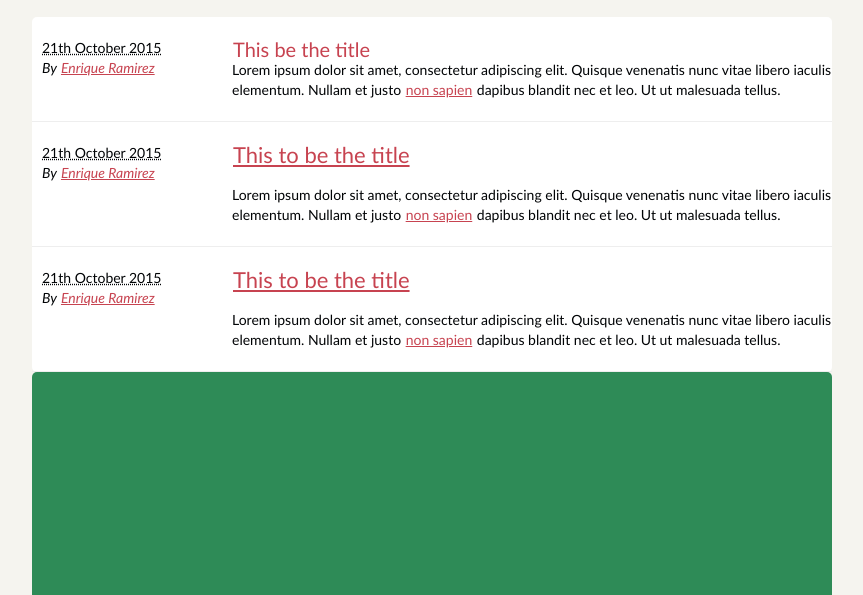
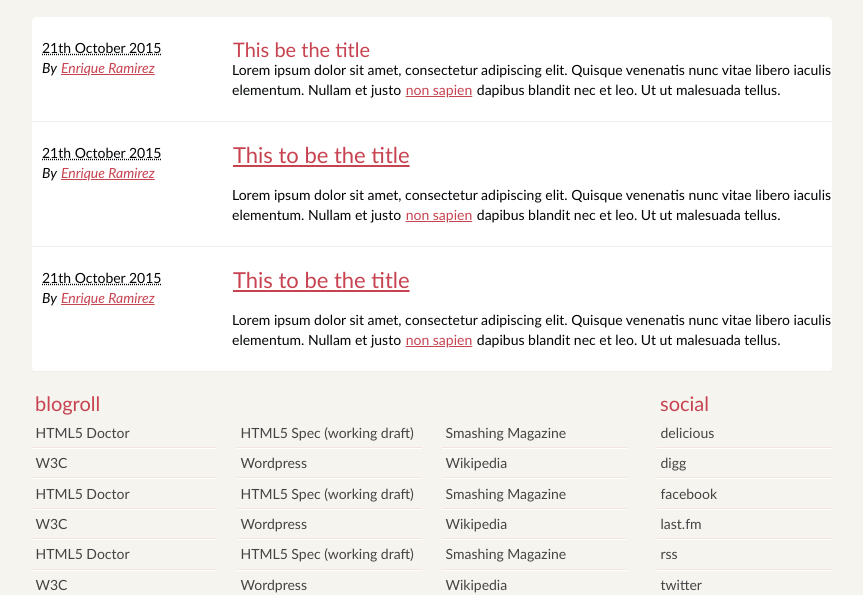
Before and after one commit to ranwu/basicblog, a plain HTML site: page index.html in a window 1280 px wide. Shown: the part 357-952 px from the top of the page, without its empty margins (208-1071 px from the left). Drawn offline with Linux system fonts and the light colour scheme.

Commit message:
regularly develop

```diff
--- a/css/main.css
+++ b/css/main.css
@@ -156,10 +156,6 @@ dd {margin-left: 1.5em;}
             font-weight: bold;
         }
 
-
-
-
-
 /****** Featured ******/
     #featured {
         background: white;
@@ -212,6 +208,14 @@ dd {margin-left: 1.5em;}
      .entry-title a:link, .entry-title a:visited {
         text-decoration: none;
     }
+     #posts-list .hentry:hover {
+         background: #C64350;
+         color: #ffffff;
+     }
+     #posts-list .hentry:hover a:link, #posts-list .hentry:hover a:visited {
+         color: #F6CF74;
+         text-shadow: 1px 1px 1px #333;
+     }
 
      /* Content */
     .hentry footer { margin-bottom: 2em;}
@@ -229,16 +233,55 @@ dd {margin-left: 1.5em;}
     }
 /****** Extras ******/
     #extras {
-        background: seagreen;
-        height: 250px;
-        margin: 0px auto 2.5em auto;
+        /*background: seagreen;*/
+        /*height: 250px;*/
+        margin: 20px auto 3em auto;
         border-radius: 5px;
     }
+    #extras ul {list-style: none; margin: 0;}
+    #extras li {border-bottom: 1px solid #ffffff;}
+    #extras h2 {
+        color:  #C74350;
+        font-size: 1.429em;
+        margin-bottom: .25em;
+        padding: 0 3px;
+    }
+    #extras a:link, #extras a:visited {
+        color: #444;
+        display: block;
+        border-bottom: 1px solid #F4E3E3;
+        text-decoration: none;
+        padding: .3em .25em;
+    }
+    #extras a:hover, #extras a:active {
+        color: #ffffff;
+        background: #C74350;
+    }
+
+    /* Blogroll */
+    #extras .blogroll {
+        float: left;
+        width: 615px;
+    }
+    #extras .blogroll li {
+        float: left;
+        margin: 0 20px 0 0;
+        width: 185px;
+    }
+
+    /* Social */
+    #extras .social {
+        float: right;
+        width: 175px;
+    }
+
+/******* Footer *******/
+#contentinfo {padding-bottom: 2em;text-align: right;}
 
 /****** About ******/
     #contentinfo {
         background: white;
         height: 100px;
         margin-bottom: 2em;
-        border-radius: 5px;
+        border-radius: 5px;;
     }
--- a/index.html
+++ b/index.html
@@ -119,7 +119,53 @@
             </li>
         </ol>
     </section><!-- /#content -->
-    <section id="extras" class="body"></section><!-- /#extras -->
+    <section id="extras" class="body">
+        <div class="blogroll">
+            <h2>blogroll</h2>
+
+            <ul>
+                <li><a href="#" rel="external">HTML5 Doctor</a></li>
+                <li><a href="#" rel="external">HTML5 Spec (working draft)</a></li>
+
+                <li><a href="#" rel="external">Smashing Magazine</a></li>
+                <li><a href="#" rel="external">W3C</a></li>
+                <li><a href="#" rel="external">Wordpress</a></li>
+
+                <li><a href="#" rel="external">Wikipedia</a></li>
+                <li><a href="#" rel="external">HTML5 Doctor</a></li>
+                <li><a href="#" rel="external">HTML5 Spec (working draft)</a></li>
+
+                <li><a href="#" rel="external">Smashing Magazine</a></li>
+                <li><a href="#" rel="external">W3C</a></li>
+                <li><a href="#" rel="external">Wordpress</a></li>
+
+                <li><a href="#" rel="external">Wikipedia</a></li>
+                <li><a href="#" rel="external">HTML5 Doctor</a></li>
+                <li><a href="#" rel="external">HTML5 Spec (working draft)</a></li>
+
+                <li><a href="#" rel="external">Smashing Magazine</a></li>
+                <li><a href="#" rel="external">W3C</a></li>
+                <li><a href="#" rel="external">Wordpress</a></li>
+
+                <li><a href="#" rel="external">Wikipedia</a></li>
+            </ul>
+        </div><!-- /.blogroll -->
+
+        <div class="social">
+
+            <h2>social</h2>
+            <ul>
+                <li><a href="http://delicious.com/enrique_ramirez" rel="me">delicious</a></li>
+                <li><a href="http://digg.com/users/enriqueramirez" rel="me">digg</a></li>
+
+                <li><a href="http://facebook.com/enrique.ramirez.velez" rel="me">facebook</a></li>
+                <li><a href="http://www.lastfm.es/user/enrique-ramirez" rel="me">last.fm</a></li>
+                <li><a href="http://website.com/feed/" rel="alternate">rss</a></li>
+
+                <li><a href="http://twitter.com/enrique_ramirez" rel="me">twitter</a></li>
+            </ul>
+        </div><!-- /.social -->
+    </section><!-- /#extras -->
     <footer id="contentinfo" class="body"></footer><!-- /#contentinfo -->
 </body>
 </html>
```
